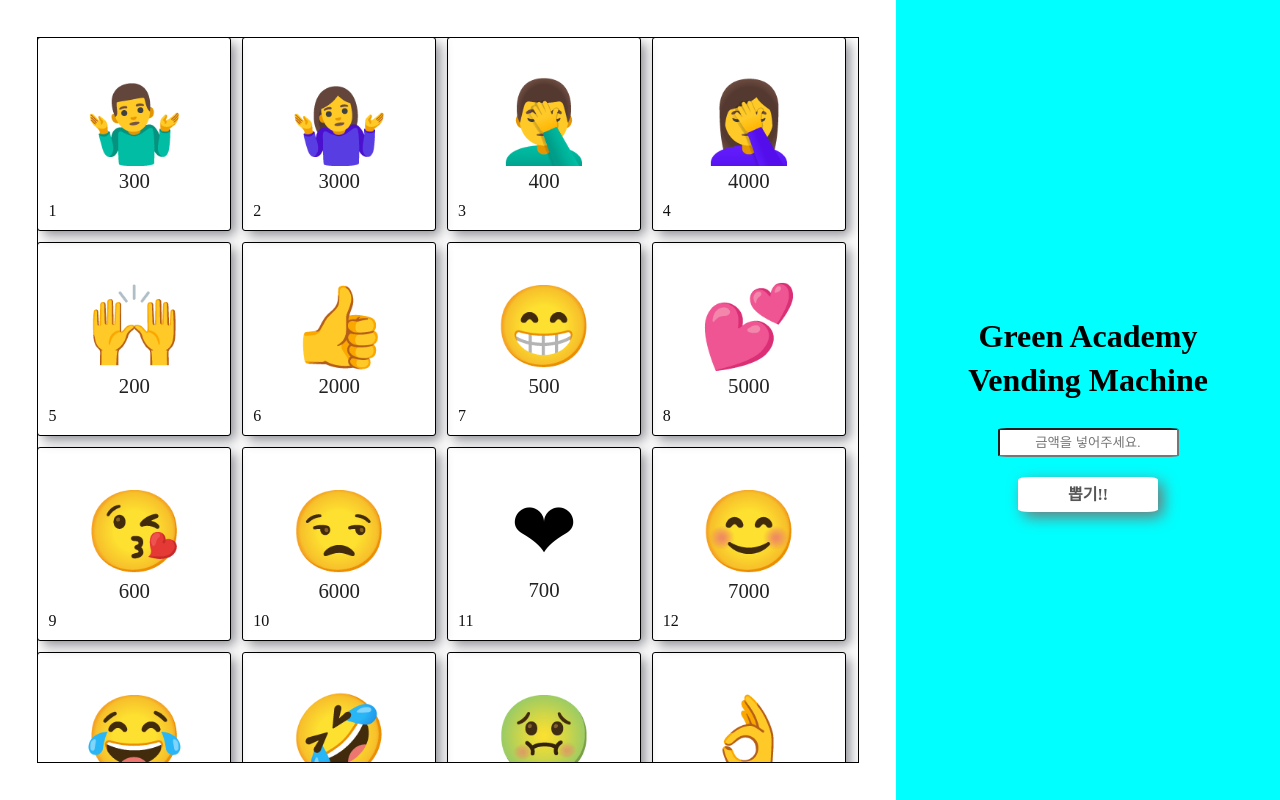
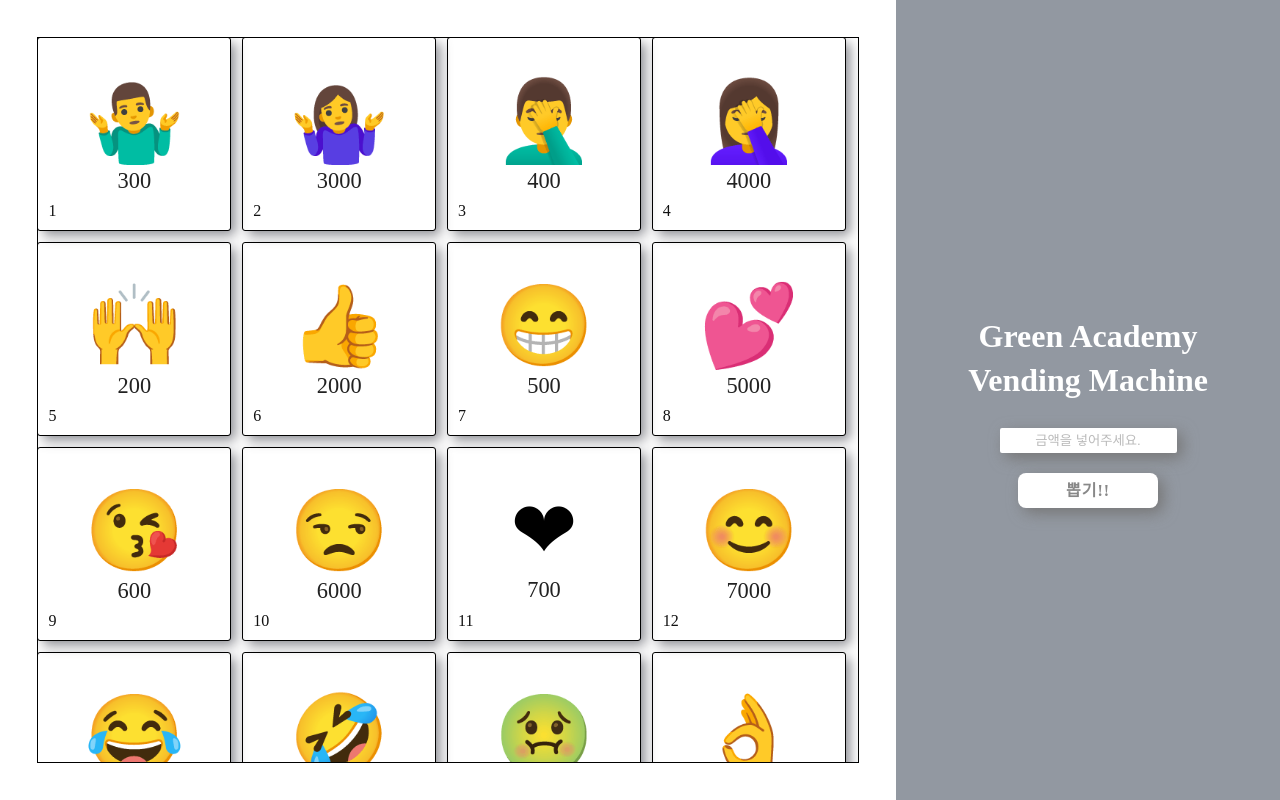
Before and after one commit to YoonJieut/DevelopTraining6, a website: page index.html in a window 1280 px wide. Drawn offline with Linux system fonts and the light colour scheme.

Commit message:
정리 및 디테일 수정

```diff
--- a/common.css
+++ b/common.css
@@ -19,6 +19,7 @@ h3 {
   line-height: 1;
   margin-bottom: 12px;
   text-align: left;
+  color : #fff;
 }
 
 /* scrollBar 관련 옵션 */
@@ -44,11 +45,13 @@ h3 {
 .btn {
   width: 140px;
   background-color:#fff;
-  border-radius: 8%;
+  border-radius: 8px;
   box-shadow: 5px 5px 15px #777;
-  color: #555;
+  color: #888;
   line-height: 35px;
   font-weight: 600;
+  letter-spacing: 1px;
+  cursor: pointer;
 }
 .btn:hover {
   color :#fff;
@@ -60,7 +63,12 @@ input {
   text-align: center;
   margin: 20px auto;
   line-height: 25px;
-  border-radius: 5%;
+  border-radius: 2px;
+  border: none;
+  box-shadow: 5px 5px 15px #777;
+}
+input::placeholder {
+  color: #999999ad;
 }
 #root {
   width: 100vw;
@@ -91,6 +99,7 @@ input {
 }
 #listArea > ul {
   outline: 1px solid black;
+  padding-right: 5px;
   width: 100%;
   height: 100%;
   display: flex;
@@ -106,6 +115,7 @@ input {
   height: 15vw;
   border-radius: 2px;
   box-shadow: 5px 5px 12px rgba(79, 80, 90, 0.672) ;
+  cursor: pointer;
 
   display: flex;
   flex-direction: column;
@@ -118,7 +128,7 @@ input {
 }
 #listArea > ul li div:nth-of-type(2) {
   color: #222;
-  font-size: 1.3rem;
+  font-size: 1.4rem;
 }
 #listArea > ul li div:nth-of-type(3) {
   position: absolute;
@@ -131,7 +141,7 @@ input {
 #fixedArea {
   width: 30vw;
   height: 100vh;
-  background-color: aqua;
+  background-color: #606976af;
   text-align: center;
   padding: 0 3vw;
 }
--- a/custom.js
+++ b/custom.js
@@ -1,18 +1,14 @@
-console.log('hello');
-
 const root = document.getElementById('root');
 const blurDiv = document.getElementById('blur');
 const blurH1 = document.querySelector('h1');
+const listPart = document.getElementById('listPart');
 
 
 
 // !! 원본 데이터 수정파트 --------------
 //* 여기서 수정하면  리스트가 생성됨
-const listPart = document.getElementById('listPart');
 const imgData = ["🤷‍♂️","🤷‍♀️","🤦‍♂️","🤦‍♀️","🙌","👍","😁","💕","😘","😒","❤","😊","😂","🤣","🤢","👌","🎁","💖","✔","✌"];
 const priceData = [300,3000,400,4000,200,2000,500,5000,600,6000,700,7000,800,8000,900,9000,100,1000,405,40000];
-
-
 
 // !li 자동 생성기 ------------------------------------------------
 // * class 선언---------------------------
@@ -111,6 +107,7 @@ ulTag.addEventListener('click',function(event){
     }
   }
 
+
 // !--------버튼 로직-------------------------
 
 const submitBtn = document.getElementsByClassName('submitBtn');
@@ -130,9 +127,11 @@ function pushCPrice(){
   let result = 0;
 
   // * 다중 선택된 것의 price를 가져오기
+  //* 선택됐을 때 price(div[1])의 텍스트가 흰색으로 변함
   for(let i=0; i<listPart.children.length; i++){
     if(listPart.children[i].style.backgroundColor === "gray"){
       currentPrice.push(parseInt(listPart.children[i].children[1].textContent));
+
     }
   }
 
@@ -150,6 +149,36 @@ function pushCPrice(){
 
 
 //! 잔돈 비교 로직 ----------------------
+
+//??? input 조건 생성 : 만약 값이 없다면 작동하지 않도록
+userInput.addEventListener('change', function(){
+  // 입력이 있을 때 이벤트가 발생
+  if(userInput.value.length > 0) {
+    if(isNaN(userInput.value)===true){
+      // 숫자로 변환 가능한지 여부 확인
+      userInput.placeholder = "숫자만 입력해주세요";
+      return;
+    } else {
+      userInput.placeholder = "값을 입력하셨습니다.";
+      // * submitBtn을 누르면 이벤트 발생
+      submitBtn[0].addEventListener('click',function(){
+        submitBtnFunc();
+      });
+      // * input + enter작동하게 하기, 중복 이벤트 등록
+      userInput.addEventListener('change',function(){
+        submitBtnFunc();
+      });
+      userInput.addEventListener('keyup',function(e){
+        if(e.key === "Enter"){
+          submitBtnFunc();
+        }
+      });
+    }
+  } else {
+    alert("값을 입력해주세요")
+  }
+})
+
 
 function submitBtnFunc(){
   let userValue = parseInt(userInput.value);
@@ -197,34 +226,6 @@ function blurEventEnd(){
 }
 
 
-//??? input 조건 생성 : 만약 값이 없다면 작동하지 않도록
-userInput.addEventListener('change', function(){
-  // 입력이 있을 때 이벤트가 발생
-  if(userInput.value.length > 0) {
-    if(isNaN(userInput.value)===true){
-      // 숫자로 변환 가능한지 여부 확인
-      userInput.placeholder = "숫자만 입력해주세요";
-      return;
-    } else {
-      userInput.placeholder = "값을 입력하셨습니다.";
-      // * submitBtn을 누르면 이벤트 발생
-      submitBtn[0].addEventListener('click',function(){
-        submitBtnFunc();
-      });
-      // * input + enter작동하게 하기, 중복 이벤트 등록
-      userInput.addEventListener('change',function(){
-        submitBtnFunc();
-      });
-      userInput.addEventListener('keyup',function(e){
-        if(e.key === "Enter"){
-          submitBtnFunc();
-        }
-      });
 
-    }
-  } else {
-    alert("값을 입력해주세요")
-  }
-})
 
 //??? 해야할 것 : 잔돈 버튼 생성
```
